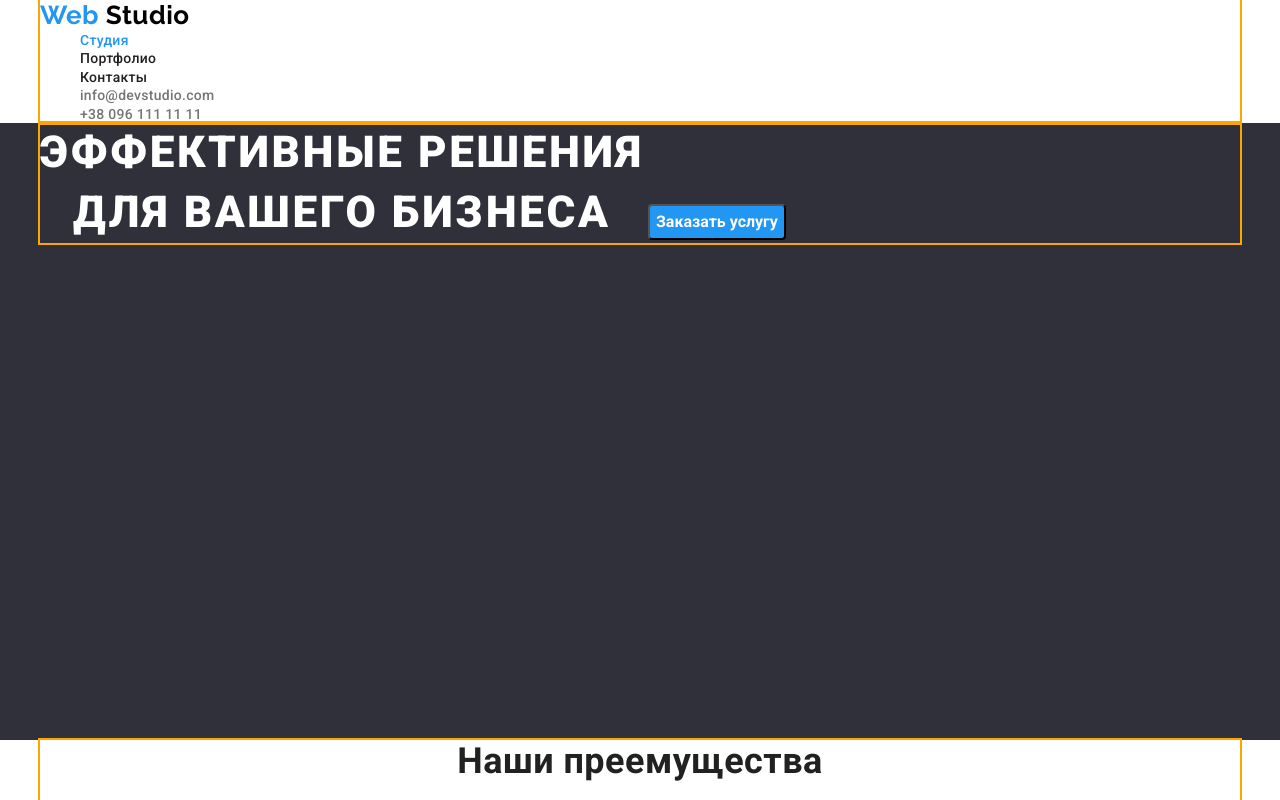
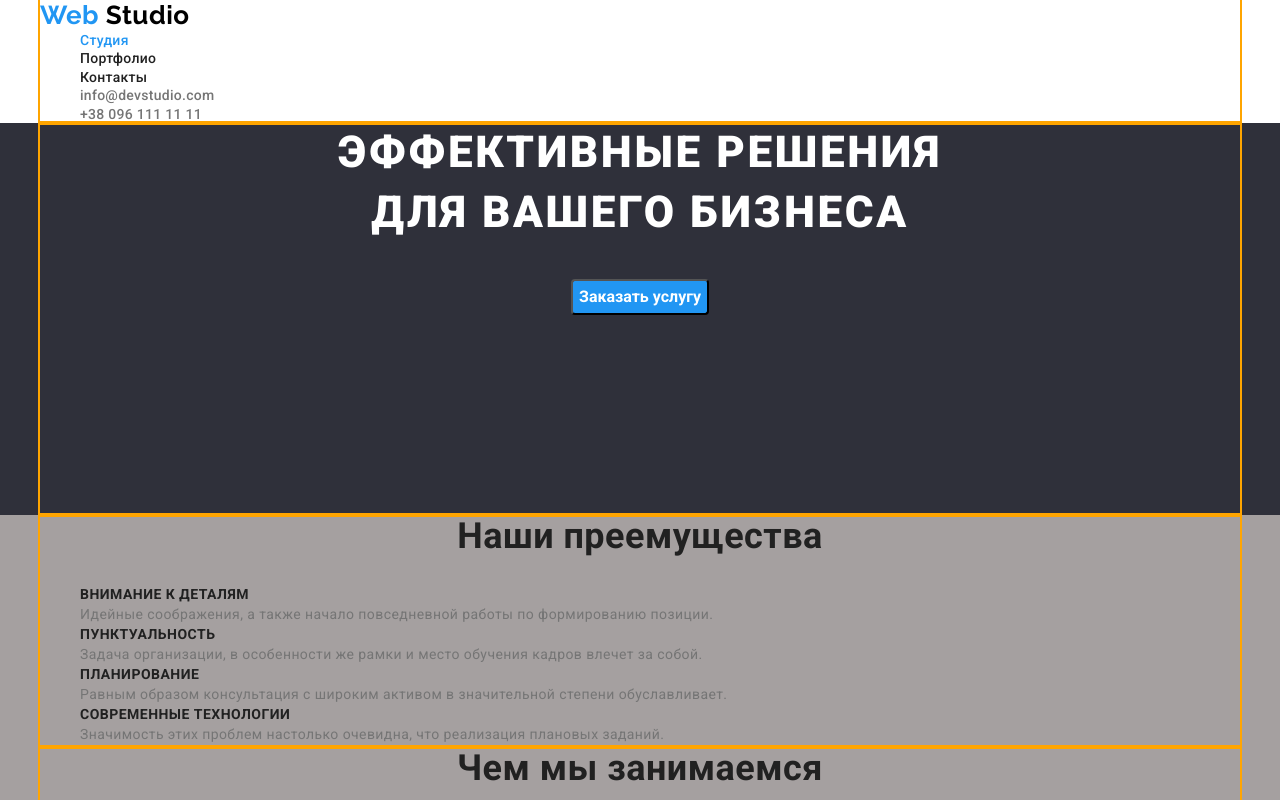
Before and after one commit to Oleksandr-2022/goit-markup-hw-03, a plain HTML site: page index.html in a window 1280 px wide. Shown: the top 800 px of the page. Drawn offline with nearby package versions, Linux system fonts and the light colour scheme.

Commit message:
ДЗ №3 продовж

```diff
--- a/css/styles.css
+++ b/css/styles.css
@@ -1,6 +1,5 @@
 html{
    box-sizing: border-box;
-
 }
 *,
 *::before,
@@ -125,16 +124,17 @@ a {
 /*hero section*/
 .hero {
   background-color: var(--dark-bgc);
-  height: 617px;: ;
+  /* height: 617px;: ; */
+  text-align: center;
 }
 
 .hero-title {
   color: var(--white-text-color);
   margin-top: 0;
-  margin-bottom: 0;
+  margin-bottom: 40;
   padding-top: 205;
   padding-bottom: 288;
-  display: inline-block;
+  /* display: inline-block; */
 
   font-weight: 900;
   font-size: 44px;
@@ -158,15 +158,12 @@ a {
   line-height: 1.17;
   text-align: center;
   margin-top: 0;
-
+background-color: solid tomato;
 }
 
-.section-title .title {
+.section{
+  background-color: rgb(165, 160, 160);
 }
-/* font-weight: 500;
-  font-size: 14px;
-  line-height: 1.14;
-  letter-spacing: 0.02em; */
 
 /* features */
 .feature-list .title {
@@ -189,13 +186,18 @@ a {
 .team-list {
   text-align: center;
 }
-
+ .title{
+  margin-bottom: 0;
+    margin-top: 0;
+ }
 .team-list .title {
   color: var(--title-text-color);
 
   font-weight: 500;
   font-size: 16px;
   line-height: 1.19;
+  margin-bottom: 0;
+    margin-top: 0;
 }
 
 /* portfolio photo  */
@@ -212,10 +214,13 @@ a {
   font-size: 18px;
   line-height: 2;
   letter-spacing: 0.06em;
+  margin-bottom: 0;
+    margin-top: 0;
 }
 
 .text{
   margin-bottom: 0;
+  margin-top: 0;
 }
 
 .text-title {
@@ -269,10 +274,12 @@ display: inline-block;
   line-height: 1.88;
   align-items: center;
   text-align: center;
-  margin-left: auto;
-  margin-right: auto;
-  padding: 200px, 350px;
+  /* margin-left: 700px; */
+  /* margin-right: 700px; */
+  padding-right: 10px, 32px;
   border-radius: 4px;
+  text-decoration: none;
+  margin-bottom: 200px;
 }
 
 .button.primary:hover,
```
